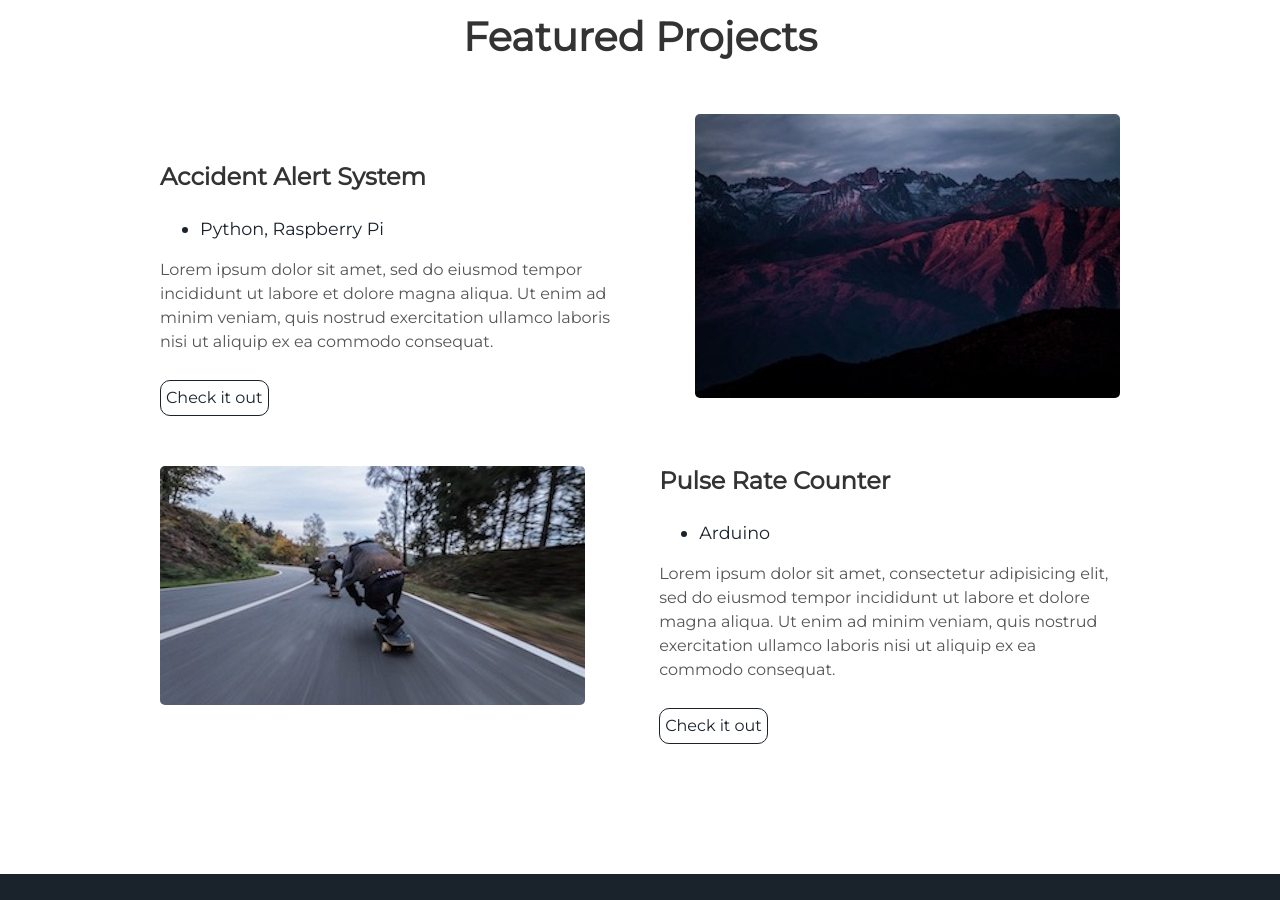
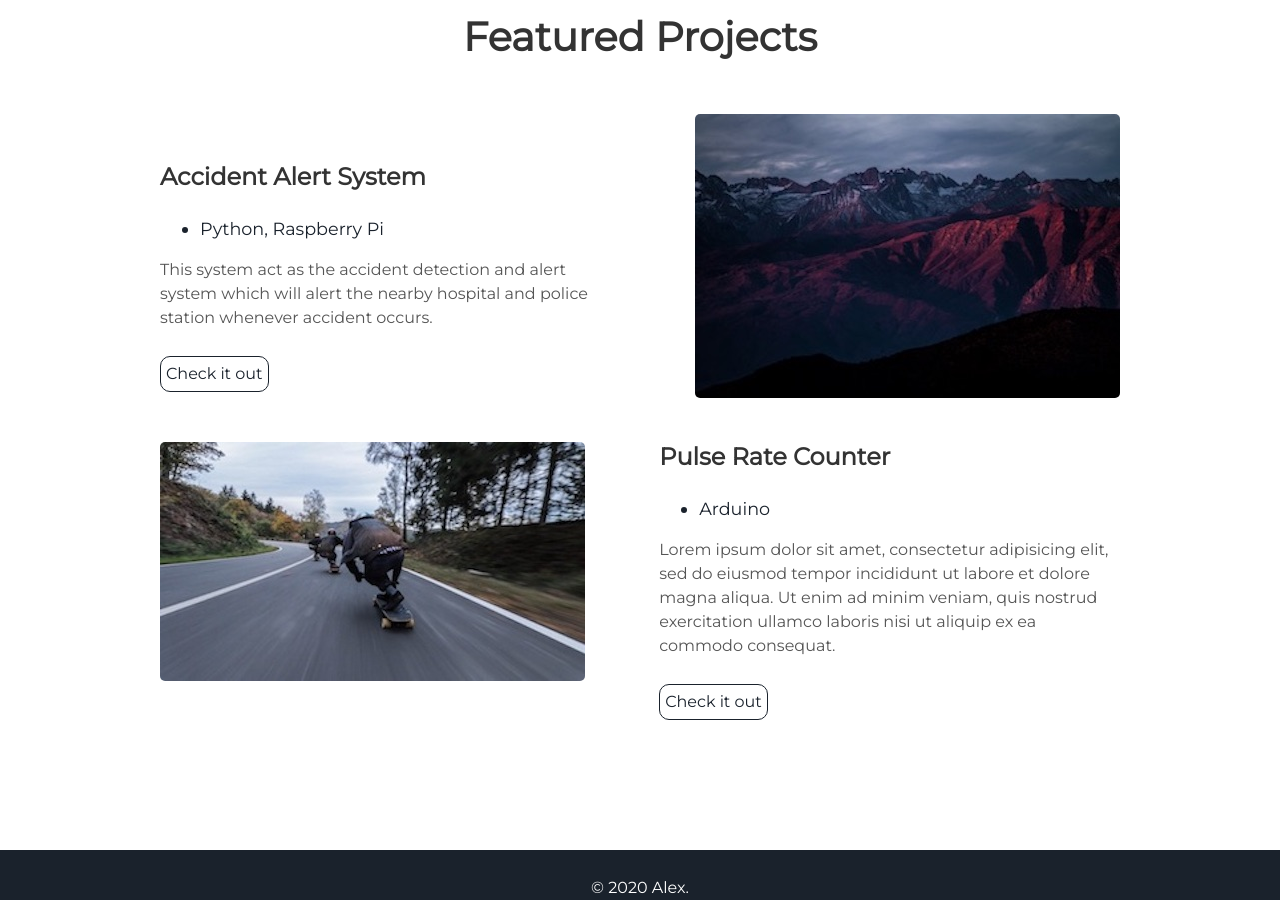
Before and after one commit to alexsaji111/alexsaji111.github.io, a Jekyll site: the page built from index.html, in a window 1280 px wide and 900 px high, scrolled down 1585 px. Built offline with Jekyll 4.4.1, drawn with Linux system fonts in a browser that asks for light colours.

Commit message:
first commit

```diff
--- a/_includes/projects.html
+++ b/_includes/projects.html
@@ -10,7 +10,8 @@
     <ul>
       <li> Python, Raspberry Pi</li>
     </ul>
-    <p>Lorem ipsum dolor sit amet, sed do eiusmod tempor incididunt ut labore et dolore magna aliqua. Ut enim ad minim veniam, quis nostrud exercitation ullamco laboris nisi ut aliquip ex ea commodo consequat.</p>
+    <p>This system act as the accident detection and alert system which will alert the
+      nearby hospital and police station whenever accident occurs.</p>
     <a class="project-link" href="#">Check it out</a>
   </div>
 </div>
```
